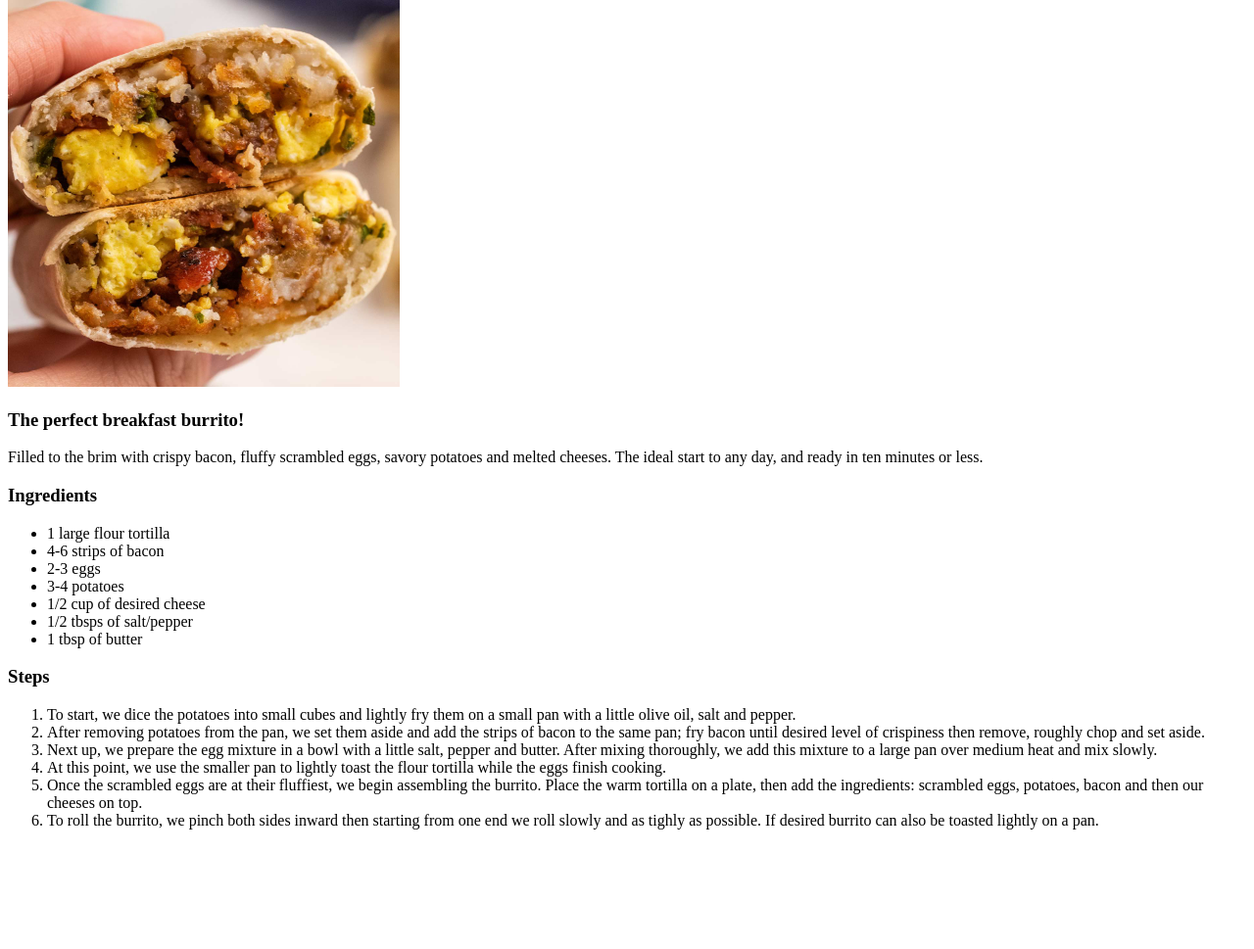
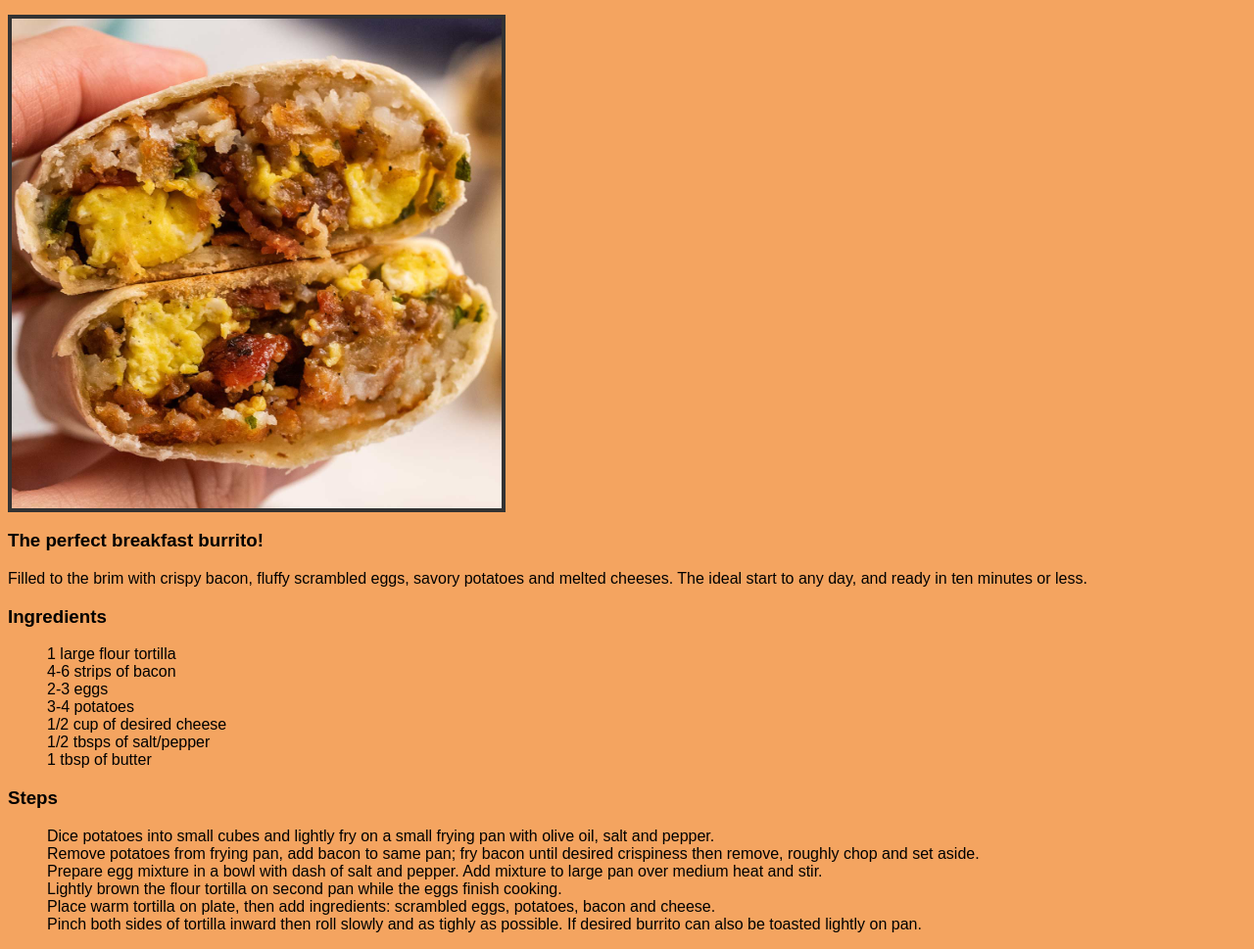
Before and after one commit to Kjm77/odin-recipes, a plain HTML site: page recipes/BreakfastBurrito.html in a window 1280 px wide. Shown: the part 85-1054 px from the top of the page at 98% size. Before the commit the page ends 948 px from the top, so only its background shows below. Drawn offline with Linux system fonts and the light colour scheme.

Commit message:
index.html

```diff
--- a/recipes/BreakfastBurrito.html
+++ b/recipes/BreakfastBurrito.html
@@ -5,14 +5,24 @@
     <meta http-equiv="X-UA-Compatible" content="IE=edge">
     <meta name="viewport" content="width=device-width, initial-scale=1.0">
     <title>Document</title>
+    <link rel="stylesheet" href="../styles.css">
+    <style>
+        .img-box{
+            width: 500px;
+            border: 4px solid #333;
+        }
+        .img-box img{
+            display: block;
+        }
+    </style>
 </head>
 <body>
     <h1>Breakfast Burrito</h1>
-    <img src="../images/BreakfastBurrito.jpg"
+    <div class="img-box"><img  src="../images/BreakfastBurrito.jpg"
     alt="A picture of a delicious breakfast burrito"
-    width="400"
-    height="400">
-    <h3>The perfect breakfast burrito!</h3>
+    width="500"
+    height="auto"></div>
+    <h3 >The perfect breakfast burrito!</h3>
     <p>Filled to the brim with crispy bacon, fluffy scrambled eggs, savory potatoes and melted cheeses.
         The ideal start to any day, and ready in ten minutes or less. </p>
     <h3>Ingredients</h3>
@@ -27,12 +37,12 @@
     </ul>
     <h3>Steps</h3>
     <ol>
-        <li>To start, we dice the potatoes into small cubes and lightly fry them on a small pan with a little olive oil, salt and pepper.</li>
-        <li>After removing potatoes from the pan, we  set them aside and add the strips of bacon to the same pan; fry bacon until desired level of crispiness then remove, roughly chop and set aside.</li>
-        <li>Next up, we prepare the egg mixture in a bowl with a little salt, pepper and butter. After mixing thoroughly, we add this mixture to a large pan over medium heat and mix slowly. </li>
-        <li>At this point, we use the smaller pan to lightly toast the flour tortilla while the eggs finish cooking.</li>
-        <li>Once the scrambled eggs are at their fluffiest, we begin assembling the burrito. Place the warm tortilla on a plate, then add the ingredients: scrambled eggs, potatoes, bacon and then our cheeses on top.</li>
-        <li>To roll the burrito, we pinch both sides inward then starting from one end we roll slowly and as tighly as possible. If desired burrito can also be toasted lightly on a pan. </li>
+        <li>Dice potatoes into small cubes and lightly fry  on a small frying pan with olive oil, salt and pepper.</li>
+        <li>Remove potatoes from frying pan, add bacon to same pan; fry bacon until desired crispiness then remove, roughly chop and set aside.</li>
+        <li>Prepare  egg mixture in a bowl with dash of salt and pepper. Add mixture to large pan over medium heat and stir. </li>
+        <li>Lightly brown the flour tortilla on second pan while the eggs finish cooking.</li>
+        <li>Place warm tortilla on plate, then add ingredients: scrambled eggs, potatoes, bacon and cheese.</li>
+        <li>Pinch both sides of tortilla inward then roll slowly and as tighly as possible. If desired burrito can also be toasted lightly on pan. </li>
     </ol>
 
 </body>
--- /dev/null
+++ b/styles.css
@@ -0,0 +1,14 @@
+body {
+    background-color: sandybrown;
+    font-family: sans-serif;
+}
+li  {
+    text-align: left;
+    list-style: none;
+    font-family: sans-serif;
+}
+h1  {
+    font-family: cursive;
+    font-size: 40px;
+    text-align: left;
+}
```
Also changed, not shown: index.html (+4 -3 lines), recipes/HomemadeMacandCheese.html (+15 -4 lines), recipes/PulledPorkSandwich.html (+16 -6 lines), images/PulledPork.jpg.
